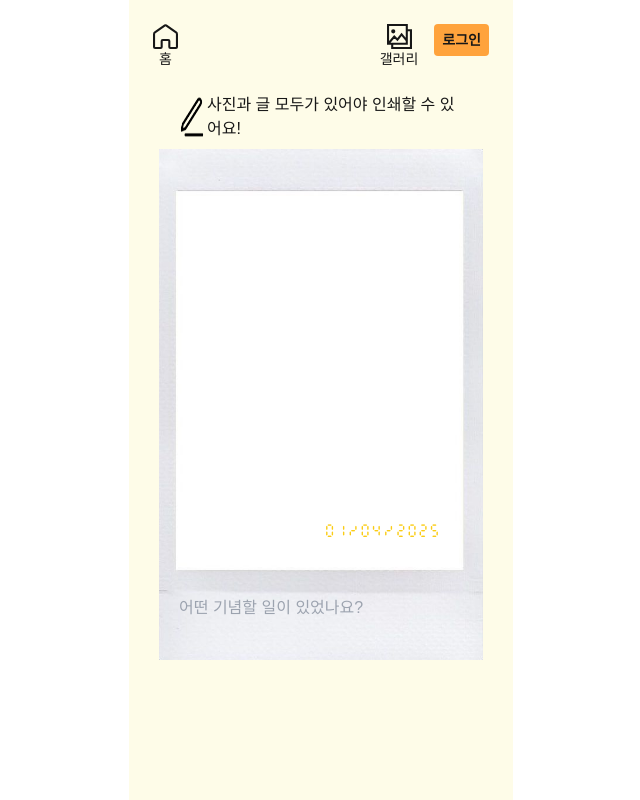
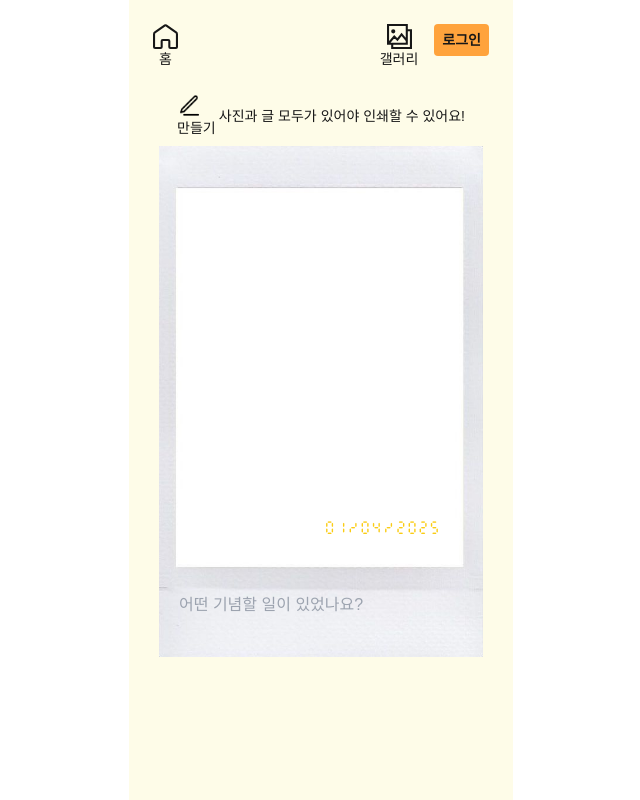
Before and after one commit to biyamn/polaroid, a Next.js app: page / in a window 1280 px wide. Shown: the whole page, without its empty margins (319-959 px from the left). Built offline with nearby package versions, Linux system fonts and the light colour scheme; no server answers; a web font is replaced by a local one.

Commit message:
feat: 버튼 스타일 변경

```diff
--- a/src/app/components/PrintAndEditBar.tsx
+++ b/src/app/components/PrintAndEditBar.tsx
@@ -87,27 +87,26 @@ const PrintAndEditBar = ({
   };
 
   return (
-    <div className="flex justify-between px-6 py-2">
+    <div className="flex justify-between px-6 py-2 items-center">
       {isLoading && <Progress />}
-      <Image
-        src="/pen.png"
-        alt="수정"
-        height={30}
-        width={30}
-        className="cursor-pointer"
-        onClick={handleClickEdit}
-      />
+      <div className="flex flex-col cursor-pointer" onClick={handleClickEdit}>
+        <Image src="/pen.png" alt="수정" height={25} width={25} />
+        {uploadedImageUrl === '' && text === '' ? (
+          <div className="text-sm">만들기</div>
+        ) : (
+          <div className="text-sm">수정하기</div>
+        )}
+      </div>
       {uploadedImageUrl && text ? (
-        <Image
-          src="/print.png"
-          alt="인쇄"
-          height={30}
-          width={30}
-          className="cursor-pointer downloadButton"
+        <div
+          className="flex flex-col cursor-pointer"
           onClick={handleDownloadImage}
-        />
+        >
+          <Image src="/print.png" alt="인쇄" height={25} width={25} />
+          <div className="text-sm">인쇄하기</div>
+        </div>
       ) : (
-        <>사진과 글 모두가 있어야 인쇄할 수 있어요!</>
+        <div className="text-sm">사진과 글 모두가 있어야 인쇄할 수 있어요!</div>
       )}
     </div>
   );
--- a/src/app/components/RemoveAndConfirmBar.tsx
+++ b/src/app/components/RemoveAndConfirmBar.tsx
@@ -26,22 +26,14 @@ const RemoveAndConfirmBar = ({
 
   return (
     <div className="flex justify-between px-6 py-2">
-      <Image
-        src="/trashcan.png"
-        alt="삭제"
-        height={30}
-        width={30}
-        className="cursor-pointer"
-        onClick={handleDelete}
-      />
-      <Image
-        src="/save.png"
-        alt="저장"
-        height={30}
-        width={30}
-        className="cursor-pointer"
-        onClick={handleClickSave}
-      />
+      <div className="cursor-pointer" onClick={handleDelete}>
+        <Image src="/trashcan.png" alt="삭제" height={25} width={25} />
+        <div className="text-sm">내용 비우기</div>
+      </div>
+      <div className="cursor-pointer" onClick={handleClickSave}>
+        <Image src="/save.png" alt="저장" height={25} width={25} />
+        <div className="text-sm">저장하기</div>
+      </div>
     </div>
   );
 };
```
